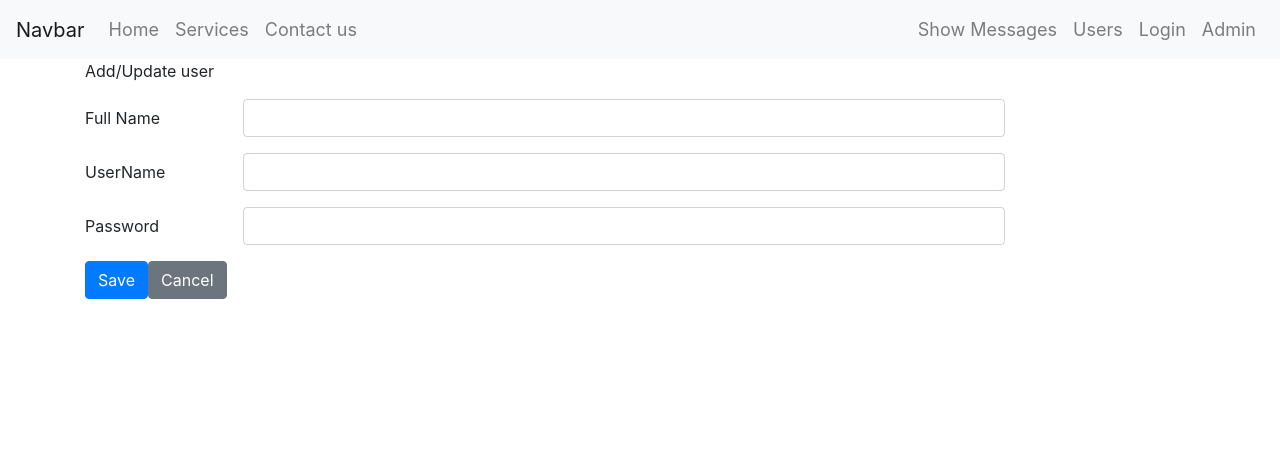
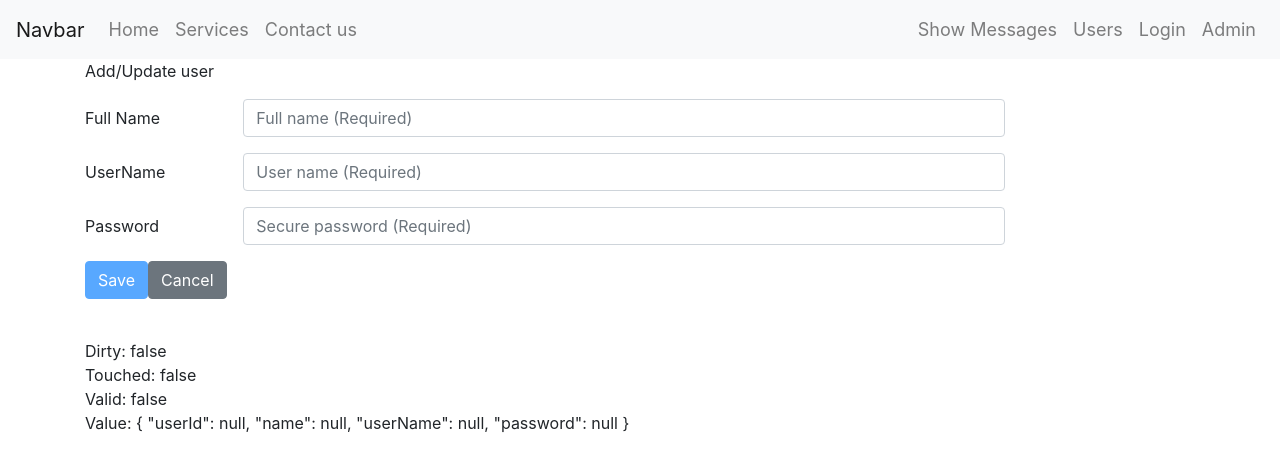
Before and after one commit to lreb/nawi, an Angular app: page /1/edit in a window 1280 px wide. Shown: the top 470 px of the page. Built offline with nearby package versions, Linux system fonts and the light colour scheme; no server answers.

Commit message:
add reactive forms

```diff
--- a/src/app/app.module.ts
+++ b/src/app/app.module.ts
@@ -20,6 +20,7 @@ import { UsersModule } from './modules/users/users.module';
 import { HTTP_INTERCEPTORS } from '@angular/common/http';
 import { ApiHeaderInterceptor } from './shared/services/api-header.interceptor';
 import { ApiResponseInterceptor } from './shared/services/api-response.interceptor';
+import { SharedModule } from './shared/modules/shared/shared.module';
 
 @NgModule({ // decorator
   declarations: [ // childs componnents, pipes
@@ -36,6 +37,7 @@ import { ApiResponseInterceptor } from './shared/services/api-response.intercept
     BrowserModule, // imports directives (ngFor, ngIf, etc)
     BrowserAnimationsModule,
     HttpClientModule, // rest calls
+    SharedModule,
     // FormsModule, // imports diretcives (ngModule)
     // FontAwesomeModule, // modules
     AuthenticationModule,
--- a/src/app/modules/users/components/users-edit/users-edit.component.html
+++ b/src/app/modules/users/components/users-edit/users-edit.component.html
@@ -1,28 +1,53 @@
 <p>Add/Update user</p>
 
-<div>
+<form (ngSubmit)="saveUser()" [formGroup]="userForm">
+
+  <!-- <input type="hidden" id="userIdId" formControlName="userId"> -->
   <div class="form-group row">
     <label for="inputEmail3" class="col-sm-2 col-form-label">Full Name</label>
     <div class="col-sm-10">
-      <input type="text" class="form-control" id="nameUser" [(ngModel)]="user.name">
+      <input type="text" class="form-control"
+      id="nameUserId"
+      formControlName="name"
+      placeholder="Full name (Required)"
+      required>
+
     </div>
   </div>
   <div class="form-group row">
     <label for="inputEmail3" class="col-sm-2 col-form-label">UserName</label>
     <div class="col-sm-10">
-      <input type="text" class="form-control" id="userNameUser" [(ngModel)]="user.userName">
+      <input type="text" class="form-control"
+      id="userNameId"
+      formControlName="userName"
+      placeholder="User name (Required)"
+      required>
     </div>
   </div>
   <div class="form-group row">
     <label for="inputPassword3" class="col-sm-2 col-form-label">Password</label>
     <div class="col-sm-10">
-      <input type="password" class="form-control" id="passwordUser" [(ngModel)]="user.password">
+      <input type="password" class="form-control"
+      id="passwordId"
+      formControlName="password"
+      placeholder="Secure password (Required)"
+      required>
     </div>
   </div>
   <div class="form-group row">
     <div class="col-sm-10">
-      <button type="button" class="btn btn-primary" (click)="saveUser()">Save</button>
+      <button type="submit" class="btn btn-primary"
+      [title]="userForm.valid ? 'Save your user' : 'Fill all required information'"
+      [disabled]="!userForm.valid">
+        Save
+      </button>
       <a type="button" class="btn btn-secondary" [routerLink]="['/users']" >Cancel</a>
+
     </div>
   </div>
-</div>
+</form>
+
+<br>Dirty: {{userForm.dirty}}
+<br>Touched: {{userForm.touched}}
+<br>Valid: {{userForm.valid}}
+<br>Value: {{userForm.value | json}}
--- a/src/app/modules/users/components/users-edit/users-edit.component.ts
+++ b/src/app/modules/users/components/users-edit/users-edit.component.ts
@@ -3,6 +3,7 @@ import { Router, ActivatedRoute } from '@angular/router';
 import { ApiRestService } from 'src/app/shared/services/api-rest.service';
 import { User } from 'src/app/models/classes/User';
 import { environment } from 'src/environments/environment';
+import { FormGroup, FormControl } from '@angular/forms';
 
 @Component({
   selector: 'app-users-edit',
@@ -11,7 +12,9 @@ import { environment } from 'src/environments/environment';
 })
 export class UsersEditComponent implements OnInit {
 
-  user: User = {} as User;
+  userForm: FormGroup
+  user = new User();
+  // user: User = {} as User;
   constructor(
     private route: ActivatedRoute,
     private api: ApiRestService,
@@ -19,30 +22,52 @@ export class UsersEditComponent implements OnInit {
   ) { }
 
   ngOnInit(): void {
+    this.userForm = new FormGroup({
+      userId: new FormControl(),
+      name: new FormControl(),
+      userName: new FormControl(),
+      password: new FormControl()
+    });
     const id = +this.route.snapshot.paramMap.get('id');
     if (id > 0) {
       this.getUser(id);
     }
   }
 
+  fillForm(user: User): void {
+    this.userForm.setValue({
+      userId: user.userId,
+      name: user.name,
+      userName: user.userName,
+      password: user.password
+    });
+  }
+
   saveUser(): void {
-    console.log(this.user.userId);
-    if (this.user.userId === undefined) {
-      this.createtUser();
-    } else {
-      this.updateUser();
+    if ( this.userForm.valid) {
+      const user = {...this.user, ...this.userForm.value };
+      console.log(user)
+      if (user.userId === null) {
+        user.userId = 0;
+        this.createtUser(user);
+      } else {
+        this.updateUser(user);
+      }
     }
   }
 
   getUser(id: number): void{
     this.api.get(environment.apis.netCoreAPI.host, '', `user/${id}`).subscribe(
-      (data: User) => this.user = data,
+      (data: User) => {
+        this.user = data
+        this.fillForm(data);
+      },
       (err: any) => console.log(err)
     );
   }
 
-  createtUser(){
-    this.api.post(environment.apis.netCoreAPI.host, '', 'user', this.user).subscribe(
+  createtUser(user){
+    this.api.post(environment.apis.netCoreAPI.host, '', 'user', user).subscribe(
     (data: User) => {
       console.log('redirect to info');
       this.redirectToUserInfo(data.userId);
@@ -50,8 +75,8 @@ export class UsersEditComponent implements OnInit {
     (err: any) => console.log(err));
   }
 
-  updateUser(){
-    this.api.put(environment.apis.netCoreAPI.host, '', 'user', this.user).subscribe(
+  updateUser(user){
+    this.api.put(environment.apis.netCoreAPI.host, '', 'user', user).subscribe(
     (data: User) => {
       console.log('redirect to info');
       this.redirectToUserInfo(data.userId);
--- a/src/app/shared/modules/shared/shared.module.ts
+++ b/src/app/shared/modules/shared/shared.module.ts
@@ -1,7 +1,7 @@
 import { NgModule } from '@angular/core';
 import { CommonModule } from '@angular/common';
 import { RateComponent } from '../../components/rate/rate.component';
-import { FormsModule } from '@angular/forms';
+import { FormsModule, ReactiveFormsModule } from '@angular/forms';
 import { FontAwesomeModule } from '@fortawesome/angular-fontawesome';
 
 @NgModule({
@@ -15,7 +15,8 @@ import { FontAwesomeModule } from '@fortawesome/angular-fontawesome';
   exports: [
     RateComponent,
     CommonModule,
-    FormsModule
+    FormsModule,
+    ReactiveFormsModule
   ]
 })
 export class SharedModule { }
```
